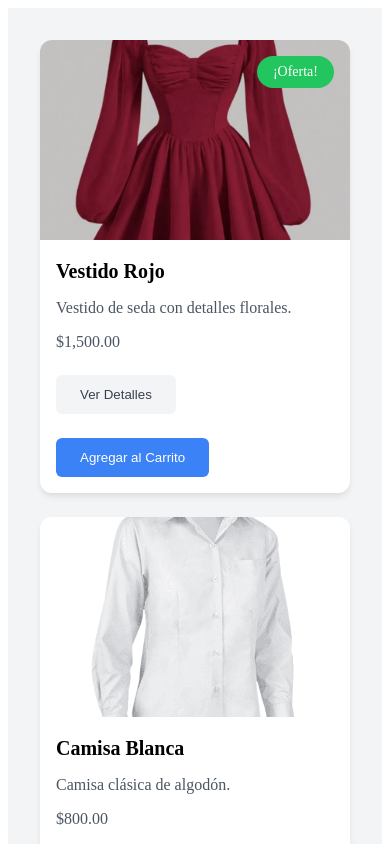
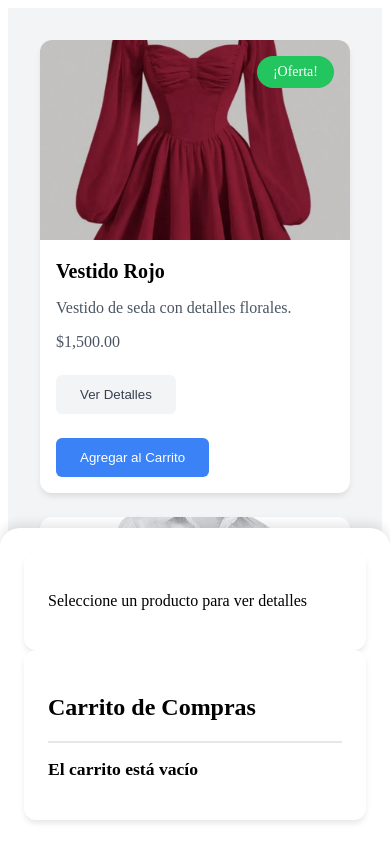
Before and after one commit to fabianpd19/G3Laboratorio2, an Angular app: page / in a window 390 px wide. Shown: the top 844 px of the page. Built offline with nearby package versions, Linux system fonts and the light colour scheme.

Commit message:
Implementación de carrito flotante y estilos responsivos

```diff
--- a/angular.json
+++ b/angular.json
@@ -92,5 +92,8 @@
         }
       }
     }
+  },
+  "cli": {
+    "analytics": false
   }
 }
--- a/src/app/app.component.css
+++ b/src/app/app.component.css
@@ -9,8 +9,41 @@
     margin: 0 auto;
 }
 
+.sidebar.floating {
+    position: sticky;
+    top: 2rem;
+    height: fit-content;
+    background: white;
+    padding: 1.5rem;
+    border-radius: 12px;
+    box-shadow: 0 8px 16px rgba(0, 0, 0, 0.1);
+    transition: all 0.3s ease;
+    z-index: 1000;
+}
+
+.sidebar.floating:hover {
+    transform: translateY(-5px);
+    box-shadow: 0 12px 20px rgba(0, 0, 0, 0.15);
+}
+
+.sidebar.mobile-floating {
+    position: fixed;
+    bottom: 0;
+    left: 0;
+    right: 0;
+    top: auto;
+    margin: 0;
+    border-radius: 20px 20px 0 0;
+    max-height: 60vh;
+    overflow-y: auto;
+    padding: 1.5rem;
+    background: white;
+    box-shadow: 0 -4px 12px rgba(0, 0, 0, 0.1);
+}
+
 @media (max-width: 768px) {
     .app-container {
         grid-template-columns: 1fr;
+        padding-bottom: calc(60vh + 2rem);
     }
 }
--- a/src/app/app.component.html
+++ b/src/app/app.component.html
@@ -1,6 +1,6 @@
 <div class="app-container">
   <app-product-list (selectProduct)="onSelectProduct($event)" (addToCart)="onAddToCart($event)"></app-product-list>
-  <div class="sidebar">
+  <div class="sidebar" [ngClass]="{'floating': true, 'mobile-floating': isMobileView}">
     <app-product-details [product]="selectedProduct"></app-product-details>
     <app-shopping-cart [cartItems]="cart"></app-shopping-cart>
   </div>
--- a/src/app/app.component.ts
+++ b/src/app/app.component.ts
@@ -1,22 +1,26 @@
-import { Component } from '@angular/core';
+import { Component, HostListener } from '@angular/core';
 import { ProductListComponent } from './product-list/product-list.component';
 import { ProductDetailsComponent } from './product-details/product-details.component';
 import { ShoppingCartComponent } from './shopping-cart/shopping-cart.component';
 import { Product } from './product';
+import { NgClass } from '@angular/common';
 
 @Component({
   selector: 'app-root',
   standalone: true,
-  imports: [ProductListComponent, ProductDetailsComponent, ShoppingCartComponent], // Importa los componentes que se usen aquí
+  imports: [ProductListComponent, ProductDetailsComponent, ShoppingCartComponent, NgClass],
   templateUrl: './app.component.html',
   styleUrls: ['./app.component.css']
 })
 export class AppComponent {
-  title(title: any) {
-    throw new Error('Method not implemented.');
-  }
   selectedProduct: Product | null = null;
   cart: Product[] = [];
+  isMobileView: boolean = window.innerWidth <= 768;
+
+  @HostListener('window:resize', ['$event'])
+  onResize() {
+    this.isMobileView = window.innerWidth <= 1000;
+  }
 
   onSelectProduct(product: Product) {
     this.selectedProduct = product;
```
